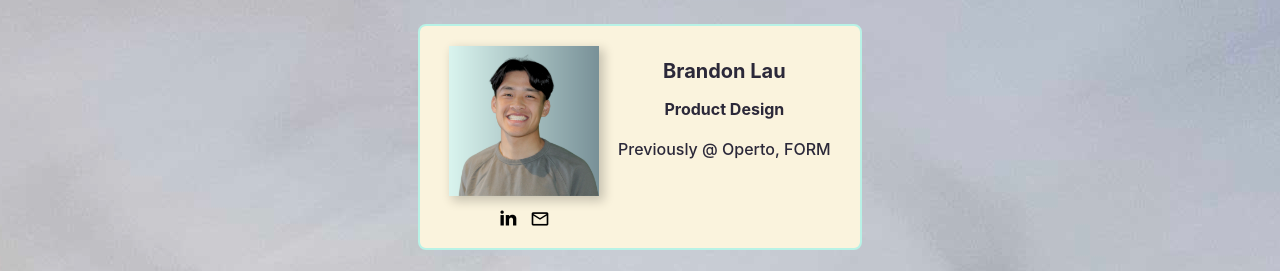
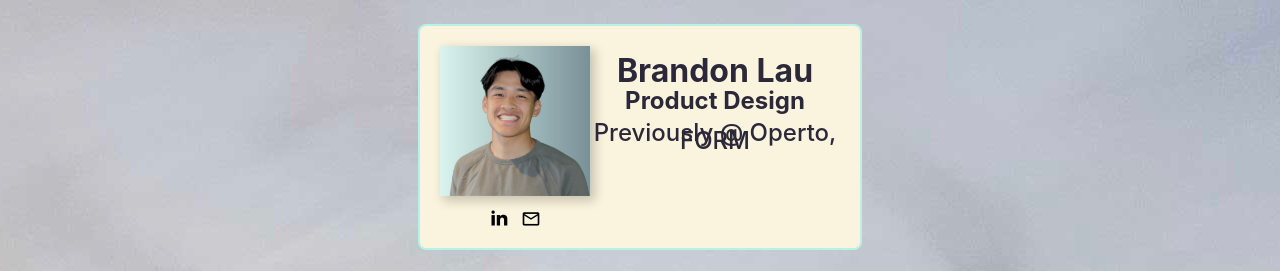
Before and after one commit to brandonlauu/brandonlauu.github.io, a plain HTML site: page index.html in a window 1280 px wide. Shown: the top 271 px of the page. Drawn offline with nearby package versions, Linux system fonts and the light colour scheme.

Commit message:
Update styles.css

```diff
--- a/styles.css
+++ b/styles.css
@@ -5,19 +5,19 @@ body {
 }
 
 h1{
-    font-size: 20px;
+    font-size: 32px;
     font-style: normal;
     font-weight: 700;
 }
 
 h2 {
-    font-size: 16px;
+    font-size: 24px;
     font-style: normal;
     font-weight: 700;
 }
 
 p{
-    font-size: 16px;
+    font-size: 24px;
     font-style: normal;
     font-weight: 500;
 }
@@ -36,7 +36,7 @@ p{
     text-align: center;
     background: #FAF3DD;
     color: #2b2839;
-    line-height: 150%;
+    line-height: 50%;
     border: 2px double #B8F2E6;
     border-radius: 8px;
 }
```
